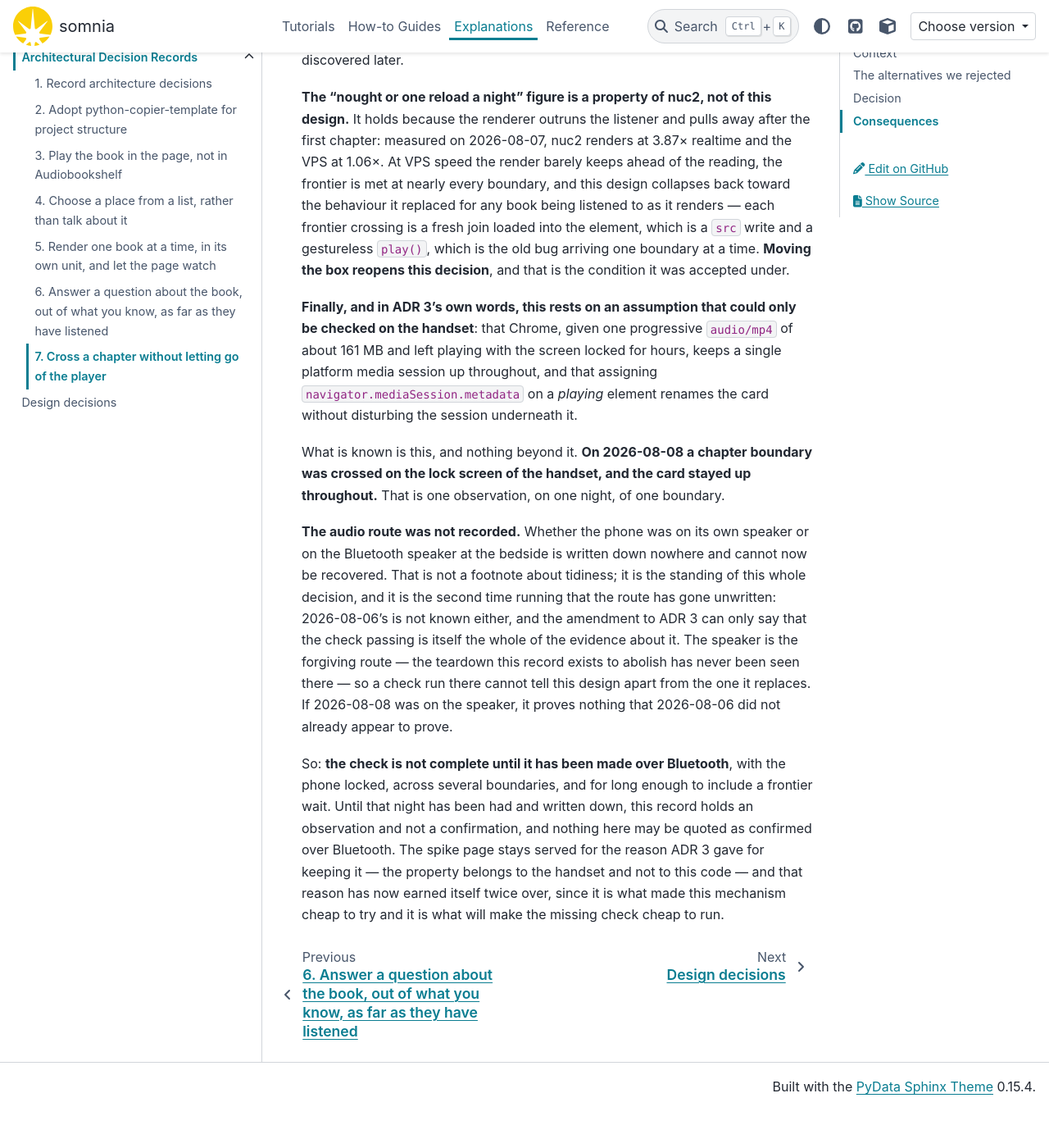
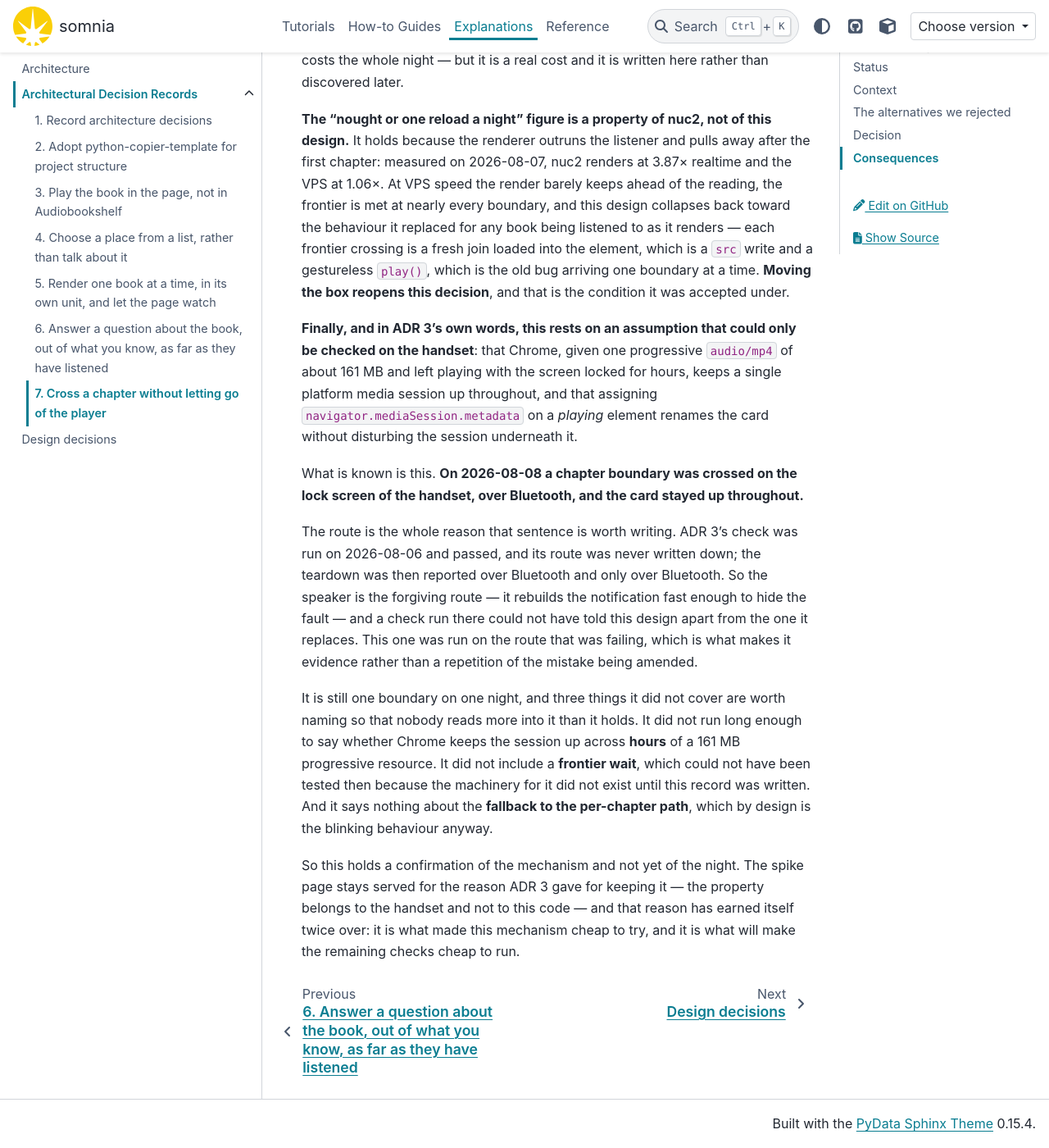
Before and after one commit to gilesknap/somnia, a Sphinx documentation site: the page built from docs/explanations/decisions/0007-cross-a-chapter-without-letting-go.md, in a window 1280 px wide and 1400 px high, scrolled down 6832 px. Shown: the whole window at 82% size. Built offline with Sphinx 7.4.7 and the PyData theme 0.15.4, drawn with Linux system fonts in a browser that asks for light colours; pages that are not in the unit, such as notebooks, are missing from menus; the version number could not be read and is left out; before the commit the page ends 8187 px from its top, so only the background shows below that; some of the changed text lies outside the part shown.

Commit message:
Say which route the check was made on, because that is the whole of it
ADR 7 was written without the one fact that decides what it is worth. It
recorded the 2026-08-08 boundary honestly — the card stayed up — and then said
the audio route was not written down, which was true of the document and not of
the night. Giles confirms it was over Bluetooth.

That is the route the teardown was reported on, and the route ADR 3's check was
never run on. A check on the phone's own speaker could not have told this design
apart from the one it replaces, because the speaker rebuilds the notification
fast enough to hide the fault; a check over Bluetooth is evidence. So the status
moves from "not finished" to accepted on a check that was made, and the section
that hedged it now says what was seen and on what.

What it does NOT do is claim the night. One boundary is not hours of a 161 MB
resource, it predates the frontier machinery entirely, and it says nothing about
the fallback to the per-chapter path. Those three are named where the hedge was,
so the record still cannot be quoted for more than it holds.

The amendment to ADR 3 is left alone. 2026-08-06's route really is unrecorded
and cannot now be recovered, and "a route nobody recorded is a route nobody
knows" is still the lesson that amendment exists to carry.

Co-Authored-By: Claude Opus 5 <noreply@anthropic.com>

```diff
--- a/docs/explanations/decisions/0007-cross-a-chapter-without-letting-go.md
+++ b/docs/explanations/decisions/0007-cross-a-chapter-without-letting-go.md
@@ -2,8 +2,9 @@
 
 ## Status
 
-Accepted, and resting on a handset check that is **not finished** — the end of
-*Consequences* says exactly what was observed and what was not recorded, and it
+Accepted, on a handset check that was made **over Bluetooth** — the route the
+teardown was reported on, and the one ADR 3's check was never run on. The end of
+*Consequences* says exactly what was observed and what is still untested, and it
 should be read before anything here is quoted.
 
 This refines [ADR 3](0003-play-the-book-in-the-page.md) rather than reversing
@@ -283,26 +284,27 @@ platform media session up throughout, and that assigning
 `navigator.mediaSession.metadata` on a *playing* element renames the card
 without disturbing the session underneath it.
 
-What is known is this, and nothing beyond it. **On 2026-08-08 a chapter boundary
-was crossed on the lock screen of the handset, and the card stayed up
-throughout.** That is one observation, on one night, of one boundary.
+What is known is this. **On 2026-08-08 a chapter boundary was crossed on the
+lock screen of the handset, over Bluetooth, and the card stayed up throughout.**
 
-**The audio route was not recorded.** Whether the phone was on its own speaker
-or on the Bluetooth speaker at the bedside is written down nowhere and cannot
-now be recovered. That is not a footnote about tidiness; it is the standing of
-this whole decision, and it is the second time running that the route has gone
-unwritten: 2026-08-06's is not known either, and the amendment to ADR 3 can only
-say that the check passing is itself the whole of the evidence about it. The
-speaker is the forgiving route — the teardown this record exists to abolish has
-never been seen there — so a check run there cannot tell this design apart from
-the one it replaces. If 2026-08-08 was on the speaker, it proves nothing that
-2026-08-06 did not already appear to prove.
+The route is the whole reason that sentence is worth writing. ADR 3's check was
+run on 2026-08-06 and passed, and its route was never written down; the
+teardown was then reported over Bluetooth and only over Bluetooth. So the
+speaker is the forgiving route — it rebuilds the notification fast enough to
+hide the fault — and a check run there could not have told this design apart
+from the one it replaces. This one was run on the route that was failing, which
+is what makes it evidence rather than a repetition of the mistake being amended.
 
-So: **the check is not complete until it has been made over Bluetooth**, with
-the phone locked, across several boundaries, and for long enough to include a
-frontier wait. Until that night has been had and written down, this record holds
-an observation and not a confirmation, and nothing here may be quoted as
-confirmed over Bluetooth. The spike page stays served for the reason ADR 3 gave
-for keeping it — the property belongs to the handset and not to this code — and
-that reason has now earned itself twice over, since it is what made this
-mechanism cheap to try and it is what will make the missing check cheap to run.
+It is still one boundary on one night, and three things it did not cover are
+worth naming so that nobody reads more into it than it holds. It did not run
+long enough to say whether Chrome keeps the session up across **hours** of a
+161 MB progressive resource. It did not include a **frontier wait**, which
+could not have been tested then because the machinery for it did not exist
+until this record was written. And it says nothing about the **fallback to the
+per-chapter path**, which by design is the blinking behaviour anyway.
+
+So this holds a confirmation of the mechanism and not yet of the night. The
+spike page stays served for the reason ADR 3 gave for keeping it — the property
+belongs to the handset and not to this code — and that reason has earned itself
+twice over: it is what made this mechanism cheap to try, and it is what will
+make the remaining checks cheap to run.
```
